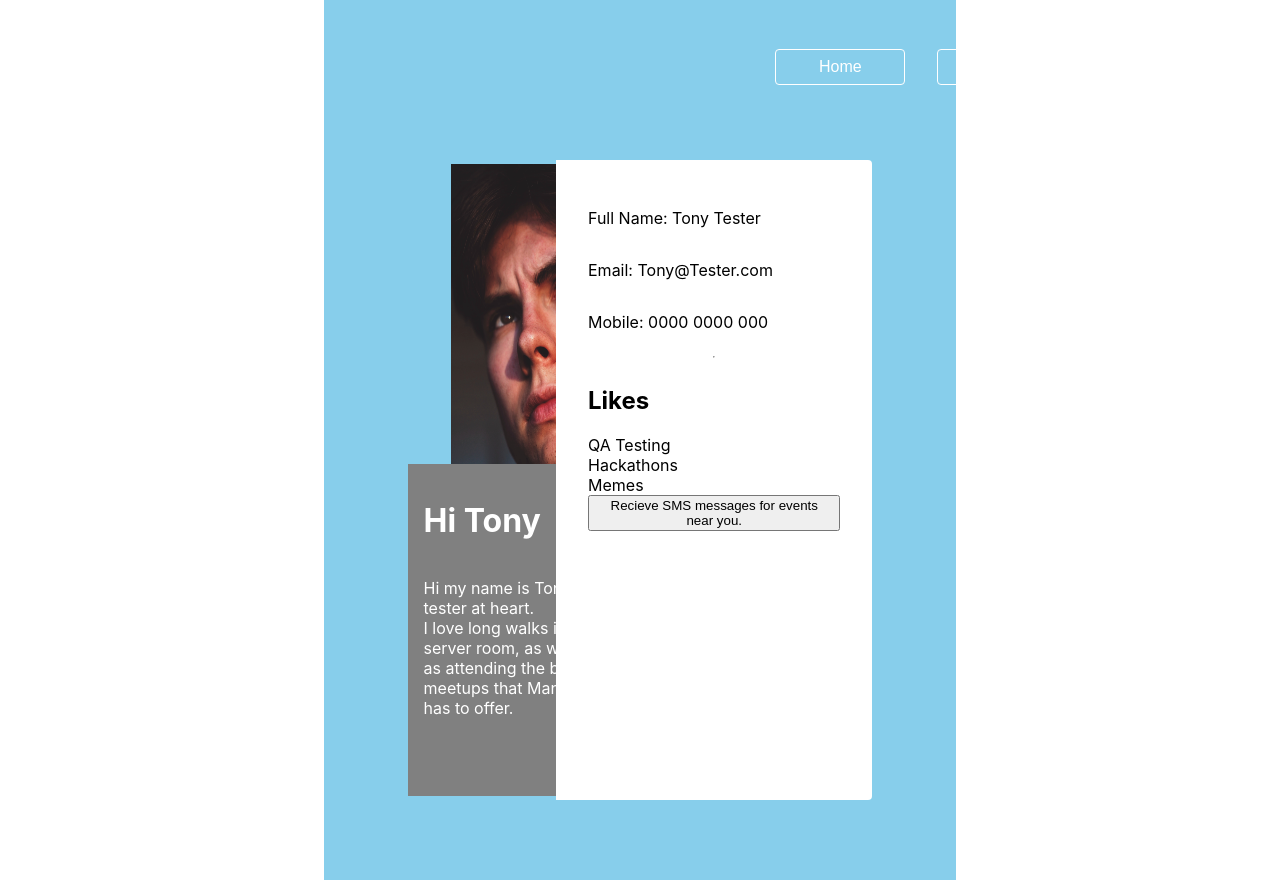
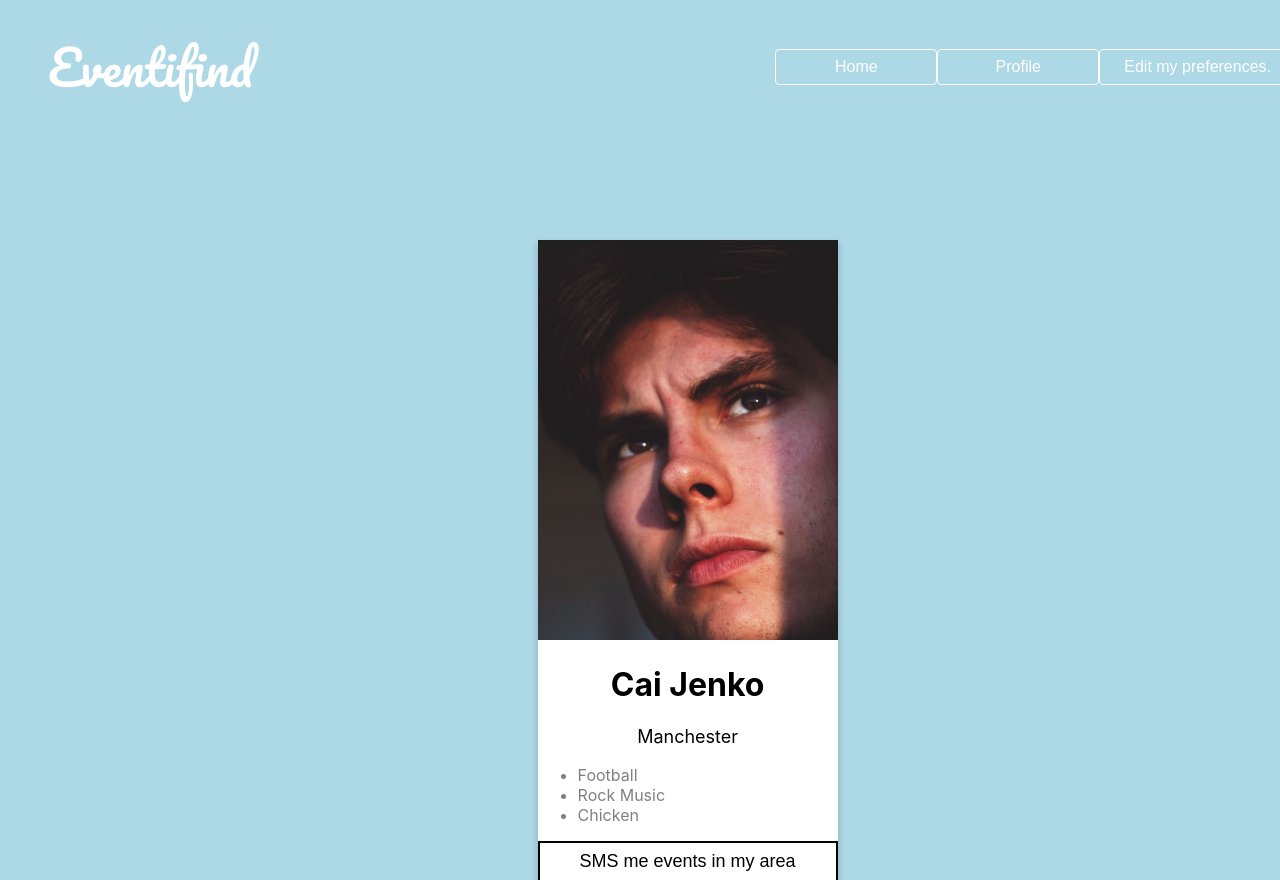
Before and after one commit to Nevnet99/Hack100, a React (Create React App) app: page /ProfilePage in a window 1280 px wide. Shown: the top 880 px of the page. After the commit the page ends 800 px from the top, so only its background shows below. Built offline with nearby package versions, Linux system fonts and the light colour scheme.

Commit message:
profile page 2 made

```diff
--- a/src/App.jsx
+++ b/src/App.jsx
@@ -2,7 +2,7 @@ import React from "react";
 import "./styles/App.css";
 import MainPage from "./components/MainPage";
 import Navbar from "./components/Navbar";
-import ProfilePage from "./components/ProfilePage";
+import ProfilePage from "./components/ProfilePage2";
 import Login from "./components/Login";
 
 import { Switch, Route } from "react-router-dom";
--- a/src/components/ProfilePage.jsx
+++ /dev/null
@@ -1,44 +0,0 @@
-import React from "react";
-import person from "../assets/person.jpg";
-import "../styles/ProfilePage.css";
-
-function ProfilePage() {
-  return (
-    <div className="background">
-      <div className="profileContainer">
-        <div className="profileAside">
-          <div className="imageContainer">
-            <img src={person} alt="Avatar" className="image" />
-          </div>
-          <div className="helloSection">
-            <h1 className="hello"> Hi {"Tony"}</h1>
-            <p>
-              Hi my name is Tony, Im a QA tester at heart. <br />
-              I love long walks in the server room, as well <br />
-              as attending the best meetups that Manchester <br />
-              has to offer.
-            </p>
-          </div>
-        </div>
-
-        <div className="profileInfo">
-          <p>Full Name: Tony Tester</p>
-          <p>Email: Tony@Tester.com</p>
-          <p>Mobile: 0000 0000 000</p>
-          <hr />
-          <div>
-            <h2>Likes</h2>
-            <div>QA Testing</div>
-            <div>Hackathons</div>
-            <div>Memes</div>
-          </div>
-          <button className="customProfileButton">
-            Recieve SMS messages for events near you.
-          </button>
-        </div>
-      </div>
-    </div>
-  );
-}
-
-export default ProfilePage;
--- /dev/null
+++ b/src/components/ProfilePage2.jsx
@@ -0,0 +1,25 @@
+import React from "react";
+import person from "../assets/person.jpg";
+import "../styles/ProfilePage2.css";
+
+function ProfilePage2() {
+  return (
+      <div>
+      <div className="card">
+        <img src={person} alt="Avatar" className="image" />
+<h1> Cai Jenko </h1>
+<p class="title"> Manchester </p>
+<ul className="list">
+<li> Football </li>
+<li> Rock Music </li>
+<li> Chicken </li>
+</ul>
+
+
+  <p><button>SMS me events in my area</button></p>
+  </div>
+  </div>
+
+  )};
+
+    export default ProfilePage2;
--- a/src/styles/ProfilePage.css
+++ /dev/null
@@ -1,69 +0,0 @@
-.background {
-  background: skyblue;
-}
-
-.profileContainer {
-  display: flex;
-  justify-content: center;
-  align-items: center;
-  min-height: 100vh;
-  width: 100%;
-  background: skyblue;
-  margin-top: 5em;
-}
-
-.imageContainer {
-  display: flex;
-  justify-content: center;
-  align-items: center;
-  width: 100%;
-  height: 100%;
-  border-top-right-radius: 4px;
-  overflow: hidden;
-}
-.imageContainer > img {
-  width: 65.5%;
-  height: 300px;
-  border-top-right-radius: 4px;
-  overflow: hidden;
-}
-
-.profileAside {
-  display: flex;
-  justify-content: center;
-  align-items: center;
-  flex-direction: column;
-  width: 40%;
-  height: 100%;
-}
-
-.helloSection {
-  display: flex;
-  justify-content: flex-start;
-  align-items: flex-start;
-  flex-direction: column;
-  color: white;
-  background: gray;
-  padding: 1em;
-  min-height: 300px;
-}
-
-.profileInfo {
-  display: flex;
-  justify-content: flex-start;
-  align-items: flex-start;
-  flex-direction: column;
-  min-height: 72vh;
-  width: 40%;
-  background: white;
-  border-radius: 4px;
-  margin-left: -6.5em;
-  border-top-left-radius: 0;
-  border-bottom-left-radius: 0;
-  padding: 2em;
-}
-
-.customProfileButton {
-  justify-self: center;
-  align-self: center;
-}
--- /dev/null
+++ b/src/styles/ProfilePage2.css
@@ -0,0 +1,43 @@
+body{
+    background-color: lightblue;
+}
+.card {
+    box-shadow: 0 4px 8px 0 rgba(0, 0, 0, 0.2);
+    max-width: 300px;
+    margin: auto;
+    text-align: center;
+    font: arial;
+    background-color: white;
+    display: table-cell;
+    position: fixed;
+    top: 30%;
+    left: 42%;
+}
+.title {
+    color: black;
+    font-size: 18px;
+}
+.list {
+    color: grey;
+    font-size: 16px;
+    text-align: left;
+}
+.image {
+    width: 100%;
+}
+button {
+    border: 2px solid black;
+    outline: 0;
+    display: inline-block;
+    padding: 8px;
+    color: black;
+    background-color: white;
+    text-align: center;
+    cursor: pointer;
+    width: 100%;
+    font-size: 18px;
+
+}
+button:hover, a:hover {
+    opacity: 0.7;
+  }
```
